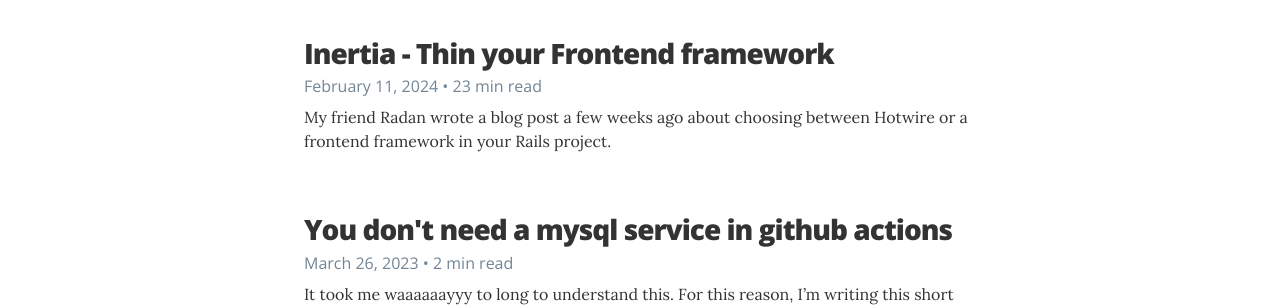
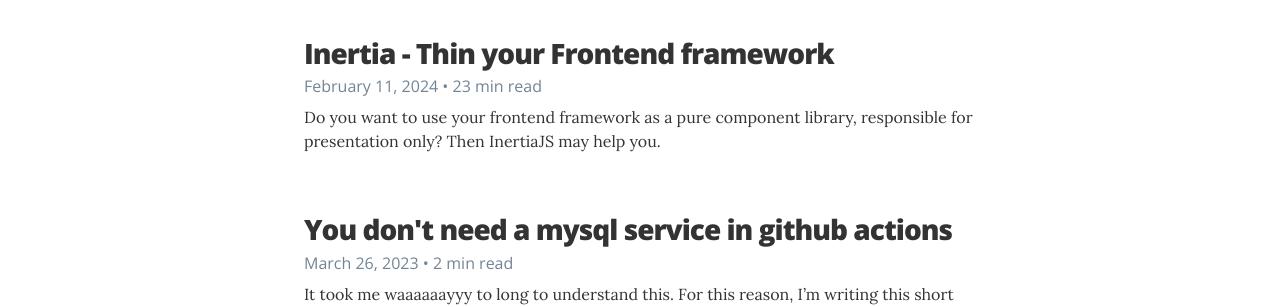
Before and after one commit to norydev/NoryDev.github.io, a Jekyll site: the page built from index.html, in a window 1280 px wide. Shown: the part 695-1002 px from the top of the page. Built offline with Jekyll 4.4.1, drawn with Linux system fonts in a browser that asks for light colours; some of the changed lines change nothing that is shown.

Commit message:
Inertia - better excerpt + hero image

```diff
--- a/_includes/head.html
+++ b/_includes/head.html
@@ -18,7 +18,7 @@
   <meta name="theme-color" content="#ffffff">
 
   <link rel="canonical" href="{{ site.url }}{{ page.url | replace:'index.html','' }}" />
-  <link href='http://www.norydev.com/feed.xml' rel='alternate' type='application/rss+xml'>
+  <link href='https://www.norydev.com/feed.xml' rel='alternate' type='application/rss+xml'>
   <meta name="description" content="{{ site.description }}" />
   <meta name="robots" content="index, follow" />
   <meta name="viewport" content="width=device-width, initial-scale=1.0" />
@@ -27,16 +27,16 @@
   <meta http-equiv="refresh" content="0;url={{ page.external_url }}" />
   {% endif %}
 
-  {% if page.categories %}
-  <meta property="og:image" content="http://www.norydev.com/img/ogimgs/{{ page.categories | first }}.jpg" />
+  {% if page.imgclass %}
+  <meta property="og:image" content="https://www.norydev.com/img/{{ page.imgclass }}.jpg" />
   <meta property="og:type" content="article" />
-  <meta name="twitter:image:src" content="http://www.norydev.com/img/ogimgs/{{ page.categories | first }}.jpg">
+  <meta name="twitter:image:src" content="https://www.norydev.com/img/{{ page.imgclass }}.jpg">
   <meta name="twitter:card" content="summary_large_image">
   {% else %}
   <meta property="og:type" content="website" />
-  <meta property="og:image" content="http://www.norydev.com/img/ogimgs/default.jpg" />
+  <meta property="og:image" content="https://www.norydev.com/img/ogimgs/default.jpg" />
   <meta name="twitter:card" content="summary">
-  <meta name="twitter:image:src" content="http://www.norydev.com/img/ogimgs/default.jpg">
+  <meta name="twitter:image:src" content="https://www.norydev.com/img/ogimgs/default.jpg">
   {% endif %}
 
   {% if page.title %}
--- a/_posts/2024-01-20-inertia-thin-your-frontend-framework.md
+++ b/_posts/2024-01-20-inertia-thin-your-frontend-framework.md
@@ -2,6 +2,7 @@
 layout: blogpost
 title: Inertia - Thin your Frontend framework
 subhead: Something in-between a Single Page Application and server-side rendering
+excerpt: Do you want to use your frontend framework as a pure component library, responsible for presentation only? Then InertiaJS may help you.
 categories: code
 date: 2024-02-11 16:33:00 +0100
 imgclass: cargo
```
